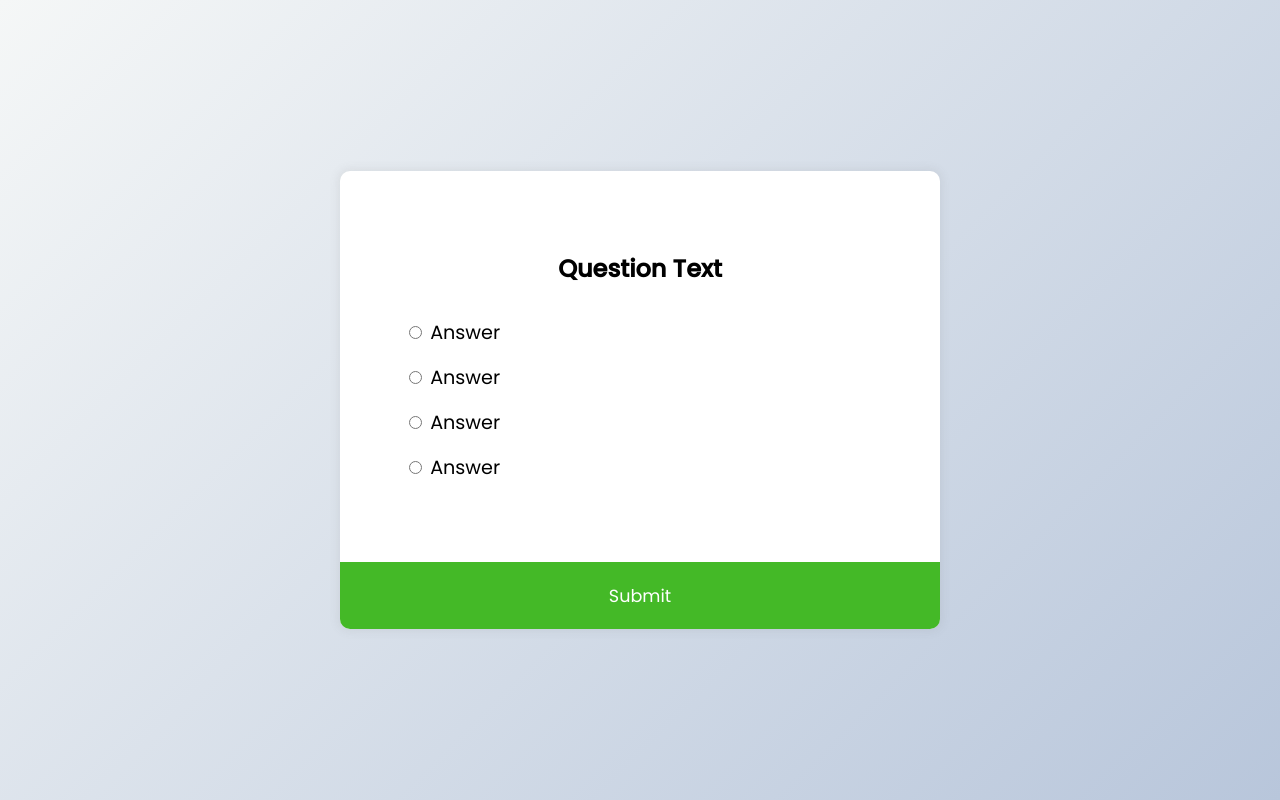
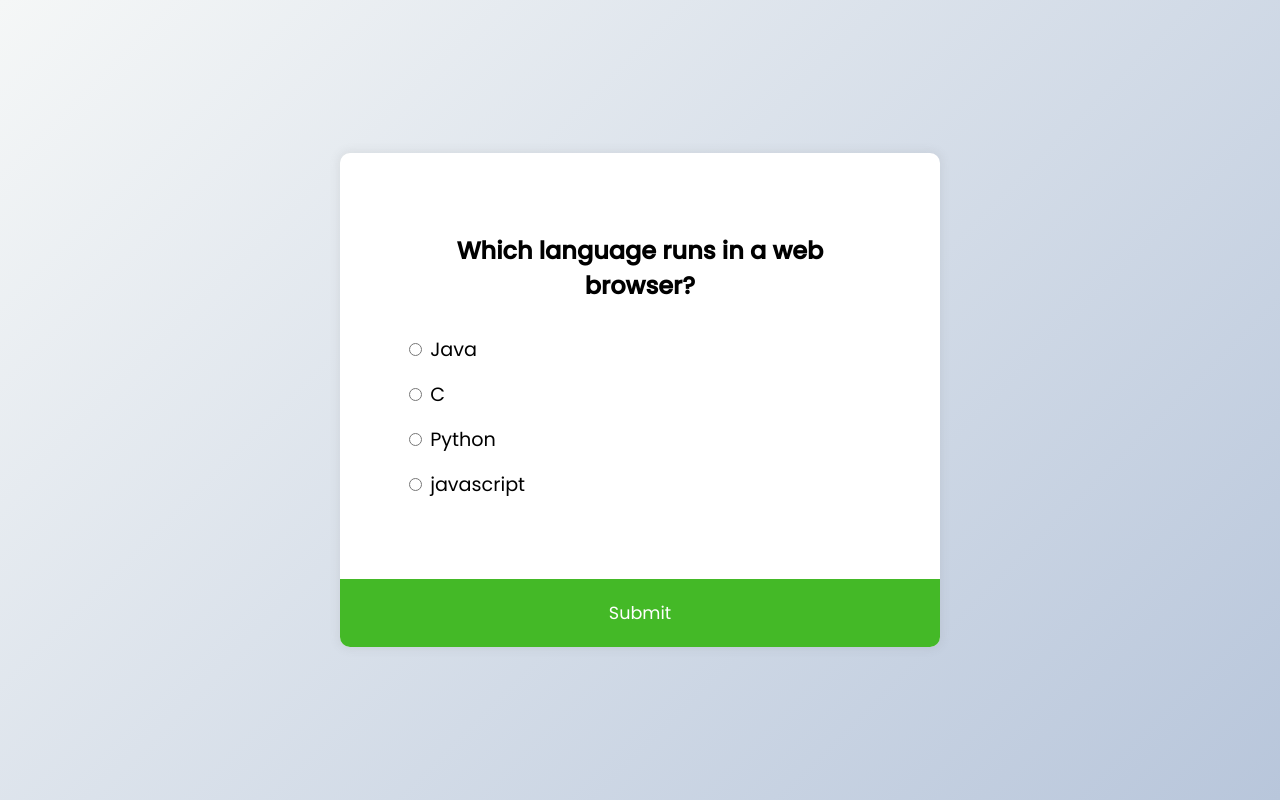
Before and after one commit to Mahabubmon/Quiz_app_Javascript, a plain HTML site: page index.html in a window 1280 px wide. Both pictures are taken after a click on the button "Submit". Drawn offline with Linux system fonts and the light colour scheme.

Commit message:
js_added

```diff
--- a/index.html
+++ b/index.html
@@ -31,5 +31,7 @@
       </div>
       <button id="submit">Submit</button>
     </div>
+
+    <script src="main.js"></script>
   </body>
 </html>
--- /dev/null
+++ b/main.js
@@ -0,0 +1,83 @@
+const quizData = [
+  {
+    question: "Which language runs in a web browser?",
+    a: "Java",
+    b: "C",
+    c: "Python",
+    d: "javascript",
+    correct: "d",
+  },
+  {
+    question: "What does CSS stand for?",
+    a: "Central Style Sheets",
+    b: "Cascading Style Sheets",
+    c: "Cascading Simple Sheets",
+    d: "Cars SUVs Sailboats",
+    correct: "b",
+  },
+  {
+    question: "What does HTML stand for?",
+    a: "Hypertext Markup Language",
+    b: "Hypertext Markdown Language",
+    c: "Hyperloop Machine Language",
+    d: "Helicopters Terminals Motorboats Lamborginis",
+    correct: "a",
+  },
+  {
+    question: "What year was JavaScript launched?",
+    a: "1996",
+    b: "1995",
+    c: "1994",
+    d: "none of the above",
+    correct: "b",
+  },
+];
+const quiz = document.getElementById("quiz");
+const answerEls = document.querySelectorAll(".answer");
+const questionEl = document.getElementById("question");
+const a_text = document.getElementById("a_text");
+const b_text = document.getElementById("b_text");
+const c_text = document.getElementById("c_text");
+const d_text = document.getElementById("d_text");
+const submitBtn = document.getElementById("submit");
+let currentQuiz = 0;
+let score = 0;
+loadQuiz();
+function loadQuiz() {
+  deselectAnswers();
+  const currentQuizData = quizData[currentQuiz];
+  questionEl.innerText = currentQuizData.question;
+  a_text.innerText = currentQuizData.a;
+  b_text.innerText = currentQuizData.b;
+  c_text.innerText = currentQuizData.c;
+  d_text.innerText = currentQuizData.d;
+}
+function deselectAnswers() {
+  answerEls.forEach((answerEl) => (answerEl.checked = false));
+}
+function getSelected() {
+  let answer;
+  answerEls.forEach((answerEl) => {
+    if (answerEl.checked) {
+      answer = answerEl.id;
+    }
+  });
+  return answer;
+}
+submitBtn.addEventListener("click", () => {
+  const answer = getSelected();
+  if (answer) {
+    if (answer === quizData[currentQuiz].correct) {
+      score++;
+    }
+    currentQuiz++;
+    if (currentQuiz < quizData.length) {
+      loadQuiz();
+    } else {
+      quiz.innerHTML = `
+           <h2>You answered ${score}/${quizData.length} questions correctly</h2>
+           <button onclick="location.reload()">Reload</button>
+           `;
+    }
+  }
+});
```
